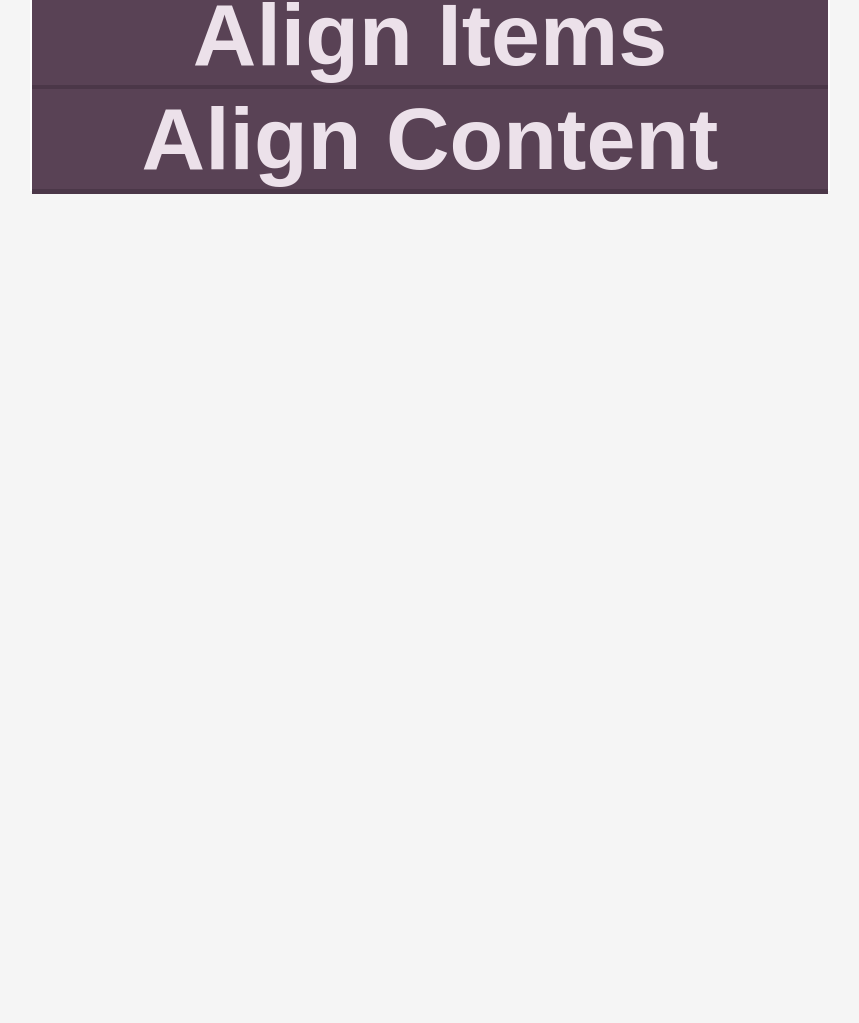
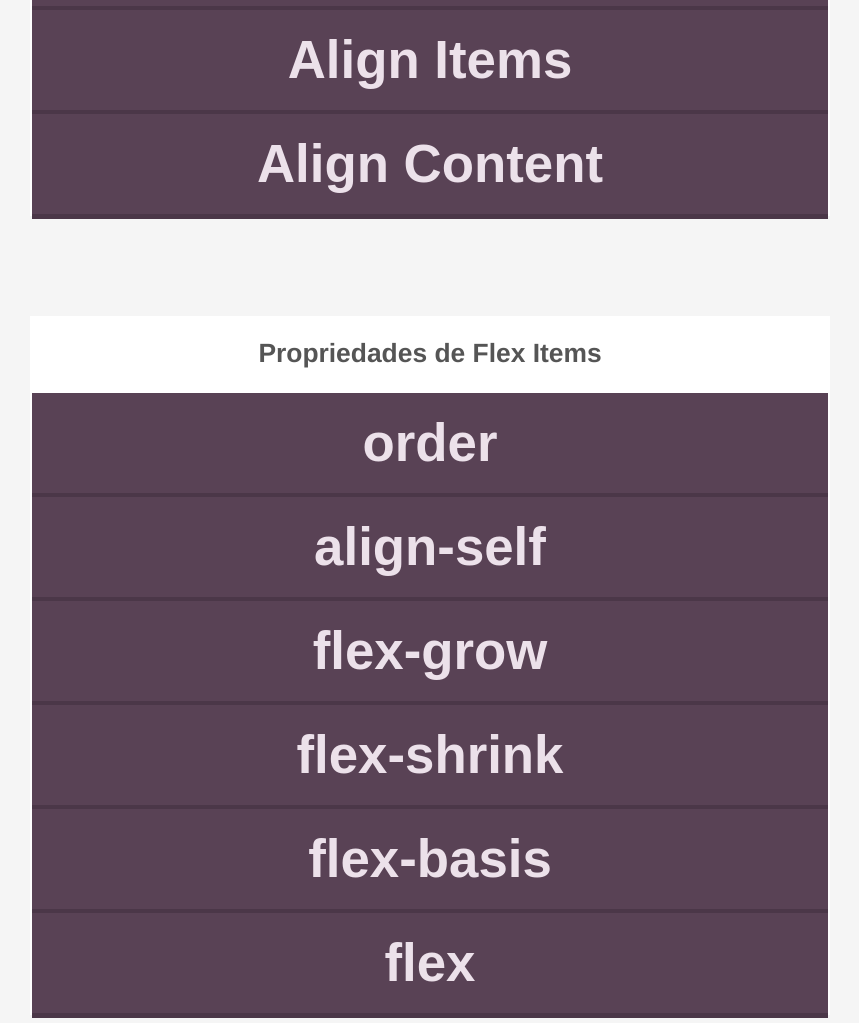
Before and after one commit to adrianorosaferreira/flexbox, a plain HTML site: page index.html in a window 1280 px wide. Shown: the part 583-1606 px from the top of the page, without its empty margins (210-1069 px from the left). Before the commit the page ends 924 px from the top, so only its background shows below. Drawn offline with Linux system fonts and the light colour scheme.

Commit message:
Adding flex items menu

```diff
--- a/index.html
+++ b/index.html
@@ -9,6 +9,7 @@
 </head>
 <body>
     <section class="container container-main" id="container">
+        <h1>Propriedades de Flex Container</h1>
         <a href="./flex-container/flex-direction/flex-direction.html" class="btn btn-main btn-purple">Flex Directions</a>
         <a href="./flex-container/flex-wrap/flex-wrap.html" class="btn btn-main btn-purple">Flex Wrap</a>
         <a href="./flex-container/flex-flow/flex-flow.html" class="btn btn-main btn-purple">Flex Flow</a>
@@ -16,5 +17,14 @@
         <a href="./flex-container/align-items/align-items.html" class="btn btn-main btn-purple">Align Items</a>
         <a href="./flex-container/align-content/align-content.html" class="btn btn-main btn-purple">Align Content</a>
     </section>
+    <section class="container container-main" id="container">
+        <h1>Propriedades de Flex Items</h1>
+        <a href="./flex-items/order/order.html" class="btn btn-main btn-purple">order</a>
+        <a href="./flex-items/align-self/falign-self.html" class="btn btn-main btn-purple">align-self</a>
+        <a href="./flex-items/flex-grow/flex-grow.html" class="btn btn-main btn-purple">flex-grow</a>
+        <a href="./flex-items/flex-shrink/flex-shrink.html" class="btn btn-main btn-purple">flex-shrink</a>
+        <a href="./flex-items/flex-basis/flex-basis.html" class="btn btn-main btn-purple">flex-basis</a>
+        <a href="./flex-items/flex/flex.html" class="btn btn-main btn-purple">flex</a>
+    </section>
 </body>
 </html>
--- a/main.css
+++ b/main.css
@@ -3,6 +3,9 @@ body {
     color: #555;
     font-size: 1.1em;
     font-family: 'Helvetica Neue', Helvetica, Arial, sans-serif;
+}
+h1 {
+    text-align: center;
 }
 nav {
     margin-top: 15px;
@@ -17,7 +20,7 @@ hr {
     margin: 50px 0;
 }
 .container {
-    margin: 150px auto;
+    margin: 100px auto 0 auto;
     max-width: 800px;
     box-sizing: border-box;
     padding: 20px;
@@ -64,7 +67,7 @@ hr {
     line-height: 100px;
     font-weight: bold;
     font-family: sans-serif;
-    font-size: 5em;
+    font-size: 3em;
     display: inline-block;
     text-decoration: none;
 }
```
